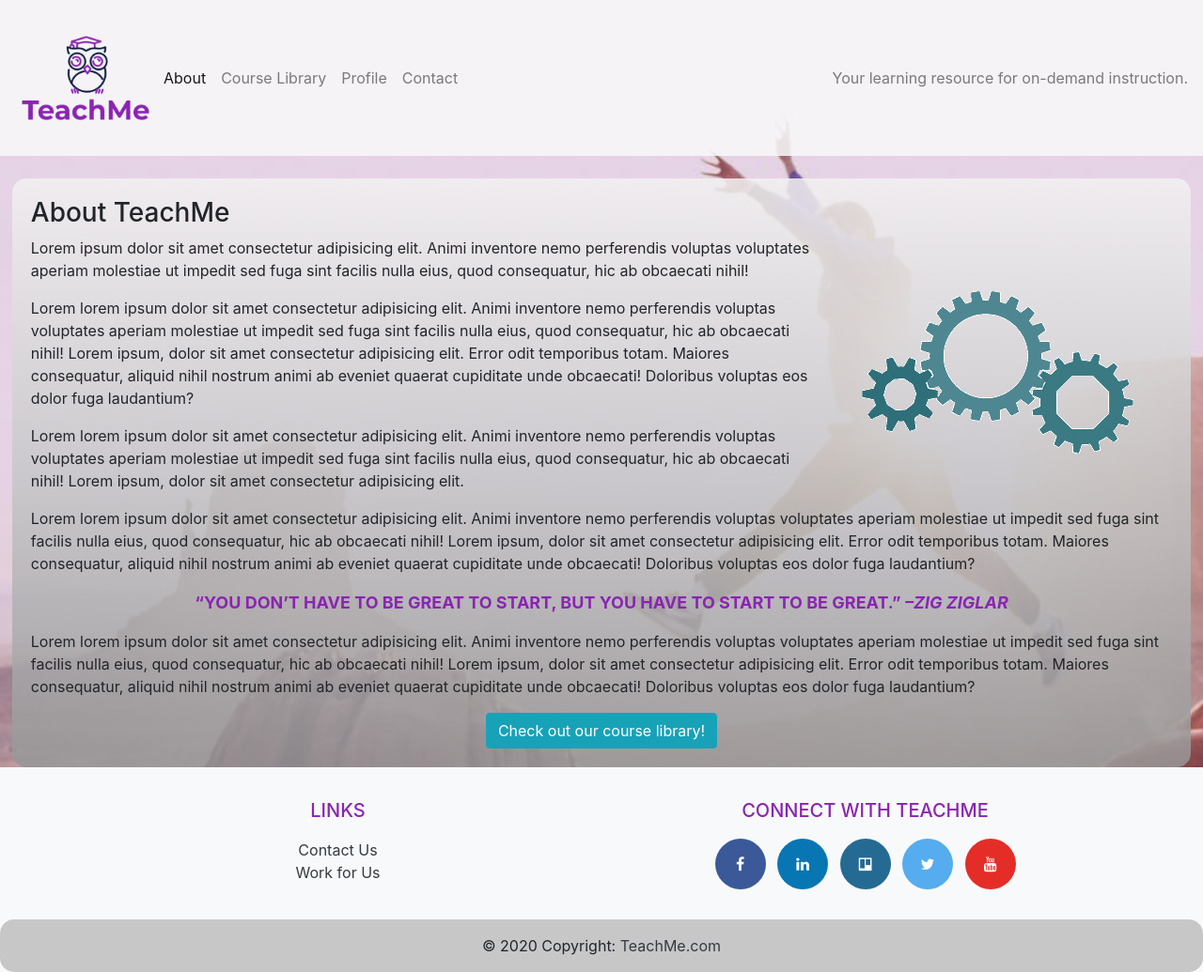
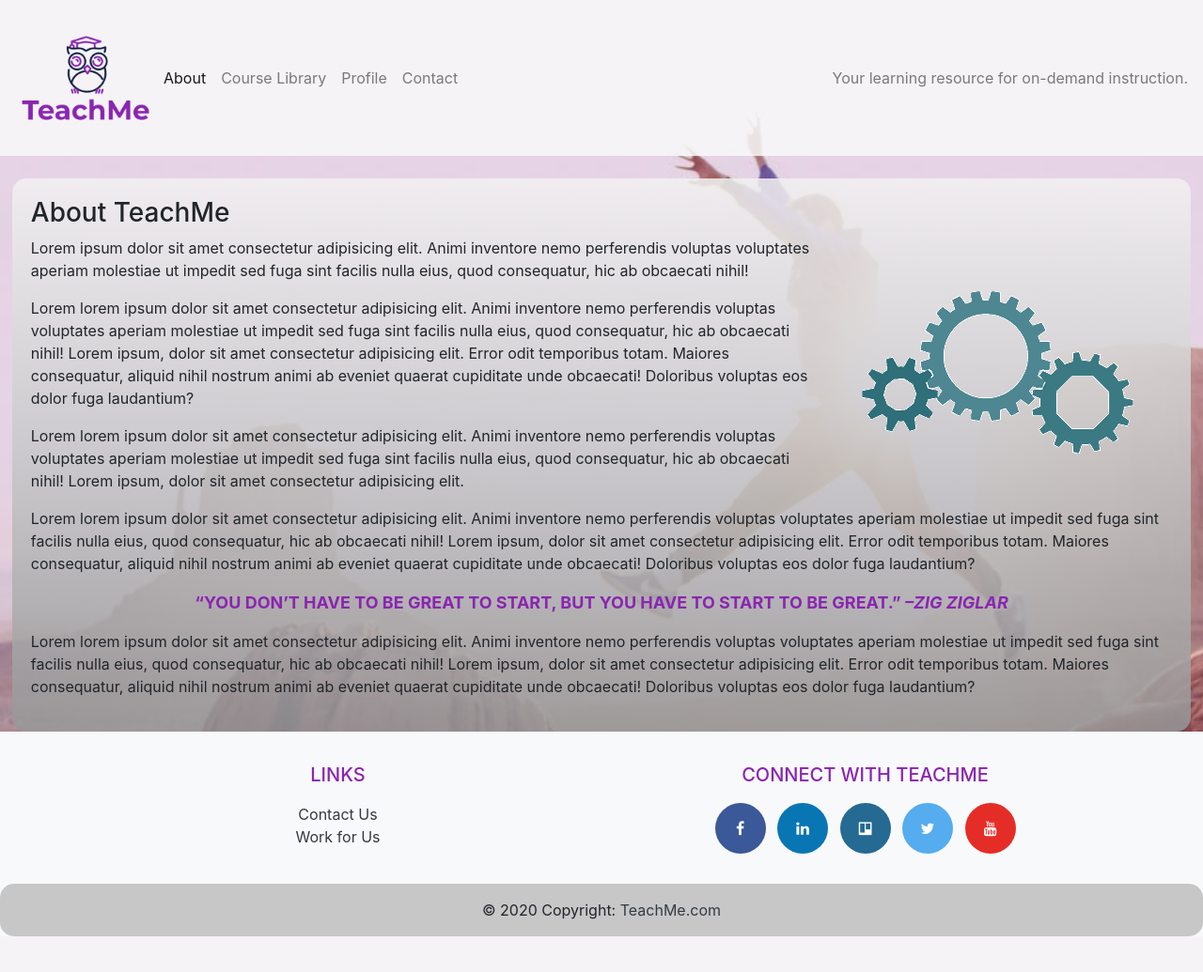
Before and after one commit to Purposefully/TeachMe, a Django app: page /about in a window 1280 px wide. Shown: the whole page at 94% size. After the commit the page ends 997 px from the top, so only its background shows below. Run offline with Django 3.2, Linux system fonts and the light colour scheme; some libraries are stand-ins or nearby versions.

```diff
--- a/lms_app/templates/about.html
+++ b/lms_app/templates/about.html
@@ -87,11 +87,11 @@
                 obcaecati nihil! Lorem ipsum, dolor sit amet consectetur adipisicing elit. Error odit temporibus totam.
                 Maiores consequatur, aliquid nihil nostrum animi ab eveniet quaerat cupiditate unde obcaecati! Doloribus
                 voluptas eos dolor fuga laudantium?</p>
-            <div class="col-sm-12 text-center">
+            <!-- <div class="col-sm-12 text-center">
                 <form action="/library">
                     <input class="btn btn-info" type="submit" value="Check out our course library!">
                 </form>
-            </div>
+            </div> -->
         </div>
         <div>
             <footer class="bg-light text-center text-lg-start navbar-fixed-bottom">
--- a/lms_app/views/viewsa.py
+++ b/lms_app/views/viewsa.py
@@ -51,6 +51,7 @@ def add_to_new_playlist(request, course_id):
 def library(request):
 
     if "user_id" in request.session:
+        print(request.session.user_id)
         return render(
             request,
             "course_library.html",
```
Also changed, not shown: lms_app/migrations/0001_initial.py, lms_app/migrations/0002_playlist_course.py (deleted), lms_app/migrations/0003_auto_20210106_0818.py (deleted), lms_app/migrations/0003_auto_20210106_1412.py (deleted), lms_app/migrations/0003_auto_20210106_1416.py (deleted), lms_app/migrations/0004_merge_20210110_1253.py (deleted), readMe.md.
